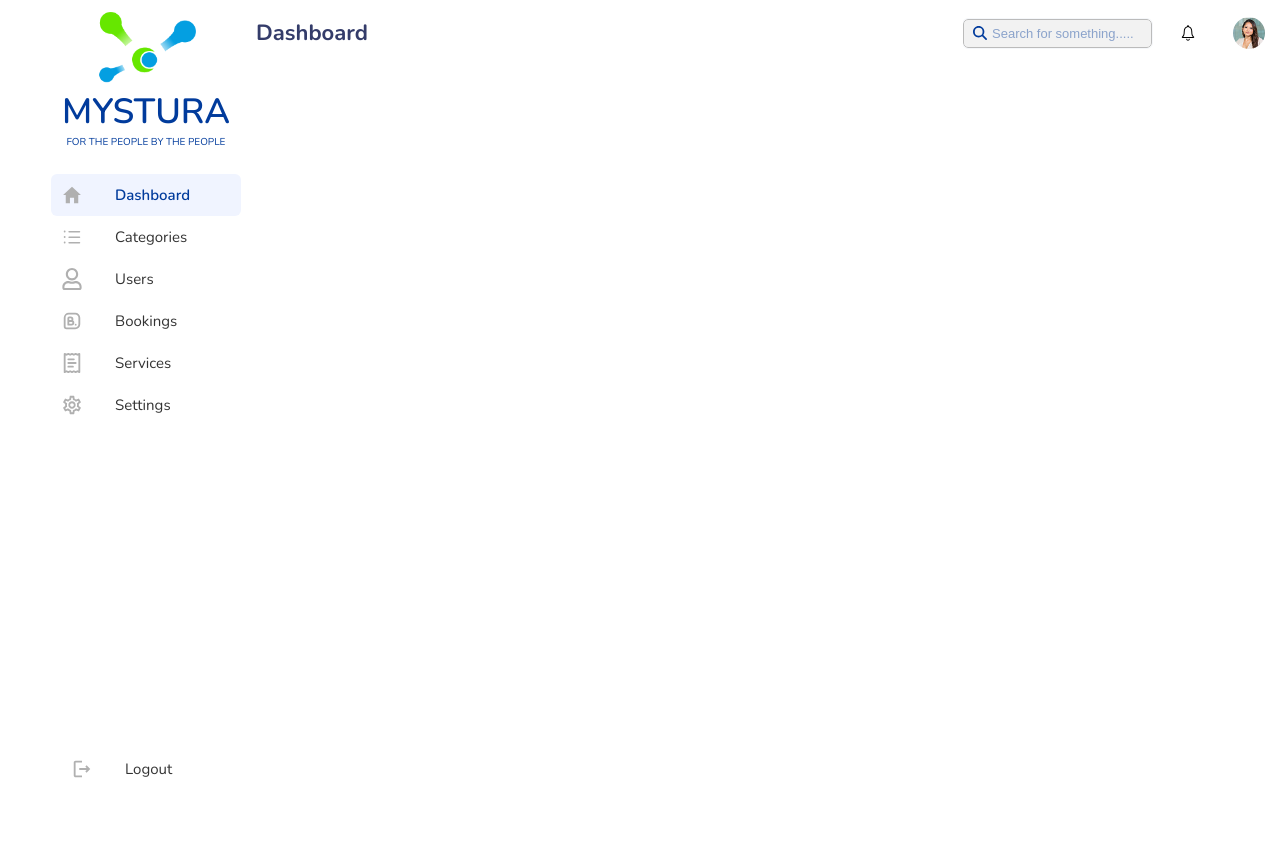
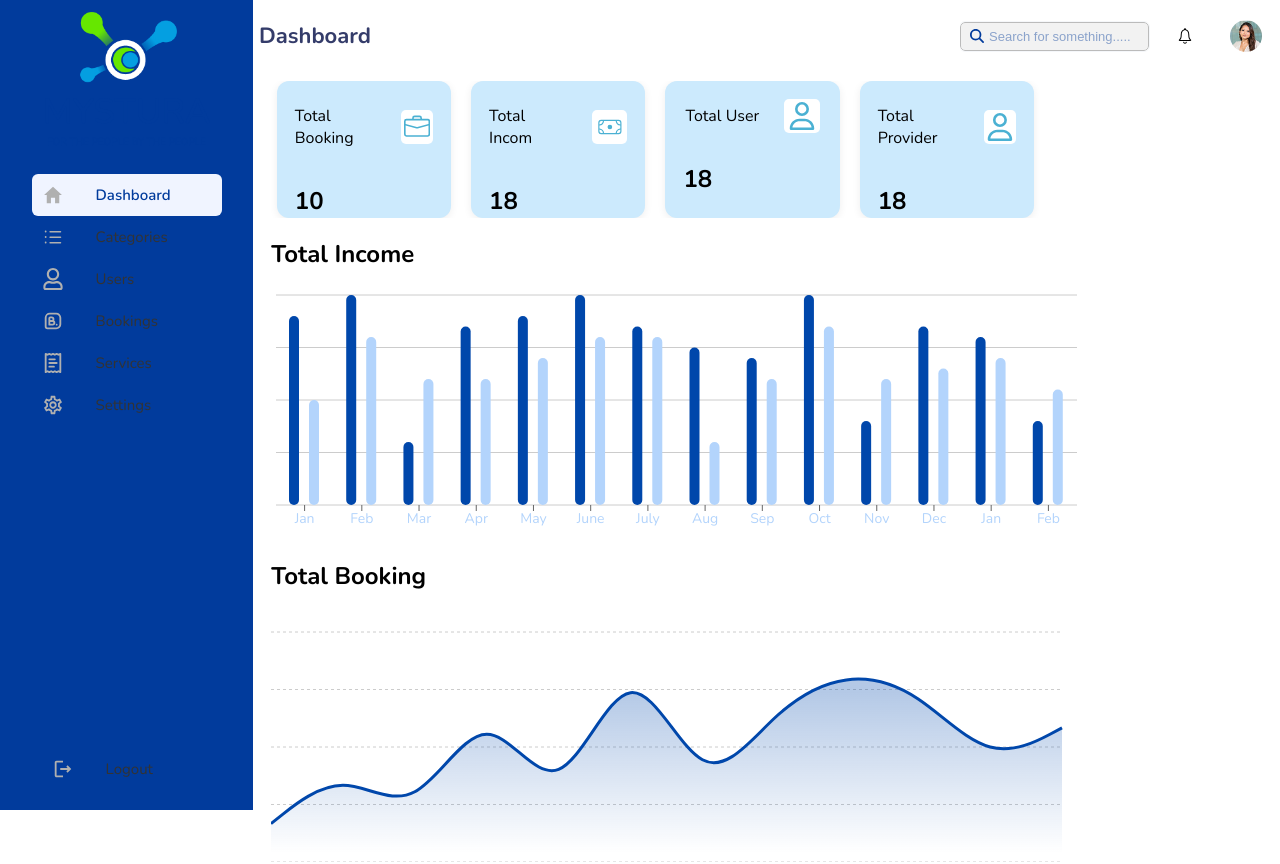
Before and after one commit to Tahanaz0/Mystura, a React (Vite) app: page /dashboard in a window 1280 px wide. Shown: the top 864 px of the page. Before the commit the page ends 800 px from the top, so only its background shows below. Built offline with nearby package versions, Linux system fonts and the light colour scheme.

Commit message:
'dashbaord'

```diff
--- a/src/App.jsx
+++ b/src/App.jsx
@@ -1,7 +1,7 @@
 import React from 'react';
 import { BrowserRouter, Routes, Route, useLocation } from 'react-router-dom';
 import Login from './component/login/Login';
-import Dashboard from './component/dashboard/dashboard';
+import Dashboard from './component/dashboard/Dashboard';
 import SideBar from './component/sideBar/sideBar';
 import Header from './component/Header/Header';
 // import Header2 from './component/Header2/Header2';
@@ -13,7 +13,7 @@ function LayoutWithHeaderSidebar({ children }) {
       <div style={{ display: 'flex' }}>
         <SideBar/>
         <div className="main-content">
-          {/* {children} */}
+          {children}
         </div>
       </div>
     </>
@@ -28,7 +28,7 @@ function AppRoutes() {
         path="/dashboard"
         element={
           <LayoutWithHeaderSidebar>
-            <Dashboard />
+            <Dashboard/>
           </LayoutWithHeaderSidebar>
         }
       />
--- a/src/component/Header/header.css
+++ b/src/component/Header/header.css
@@ -4,7 +4,8 @@
 .header-container {
   /* background-color: aquamarine; */
   width: 80%;
-  margin-left: 20%;
+  background-color: white;
+  margin-left: 21%;
   display: flex;
   justify-content: space-between;
   align-items: center;
@@ -14,6 +15,8 @@
   left: 0;
   font-family: "Nunito", sans-serif;
   box-sizing: border-box;
+  z-index: 1000;
+  padding: 3px;
 }
 
 .header-inner-container {
--- a/src/component/barChart/barchart.jsx
+++ b/src/component/barChart/barchart.jsx
@@ -39,7 +39,7 @@ const Barchart = () => {
         <>
             <div>
                 <h2>Total Income</h2>
-                <div style={{ width: "100%", height: 250 }}>
+                <div style={{ width: "100%", height: 250 ,}}>
                     <ResponsiveContainer width="95%" height="100%">
                         <BarChart data={data} barSize={10} barGap={10} barCategoryGap={15}>
 
--- a/src/component/dashboard/dashboard.css
+++ b/src/component/dashboard/dashboard.css
@@ -1,14 +1,16 @@
-.dash-container{
-    margin-top: 90px;
-    width: 100%;
-    /* padding: 15px; */
+.dash-container {
+    margin-left: 19vw;
+    width: 80%;
+    padding: 20px;
     font-family: "Nunito", sans-serif;
-    /* overflow: hidden; */
+    margin-top: 5%;
+    display: flex;
+    overflow-x: hidden;
+    flex-direction: column;
 
-    margin-left: 20%;
-}
+  }
 .boxes {
-    width: 100%;
+    width: 90%;
     display: flex;
     justify-content: center;
     align-items: center;
@@ -47,22 +49,22 @@
     border-radius: 5px;
     padding: 3px;
 }
-@media (max-width: 768px) {
+/* @media (max-width: 768px) {
     .dash-container{
         width: 100%;
         margin-left: 0;
     }
-  }
+  } */
 /* @media (m-width:375px){
     .dash-container{
         margin-left: 0;
     }
 } */
-/* @media (min-width:768px){
+@media (max-width:768px){
     .dash-container{
         margin-left: 0;
     }
-} */
+}
 @media (min-width:1024px){
     /* .dash-container{
         margin-left: 25%;
--- a/src/component/sideBar/sideBar.css
+++ b/src/component/sideBar/sideBar.css
@@ -1,11 +1,14 @@
 .side-bar-main-container{
   /* background-color: blue; */
-  width: 20%;
+  width: 19vw;
   margin-top: 0;
   top: 0;
+  left: 0;
+  right: 0;
   position: fixed;
   padding: 5px;
-  margin-left: 5px;
+  background-color: #013B9C;
+  /* margin-left: 5px; */
    font-family: "Nunito", sans-serif;
   height: 100vh;
   display: flex;
@@ -177,11 +180,7 @@
   }
 }
 
-@media screen and (max-width: 768px) {
-  .side-bar-main-container {
-    display: none;
-  }
-}
+
 
 @media screen and (max-width: 320px) {
   .side-bar-main-container {
```
